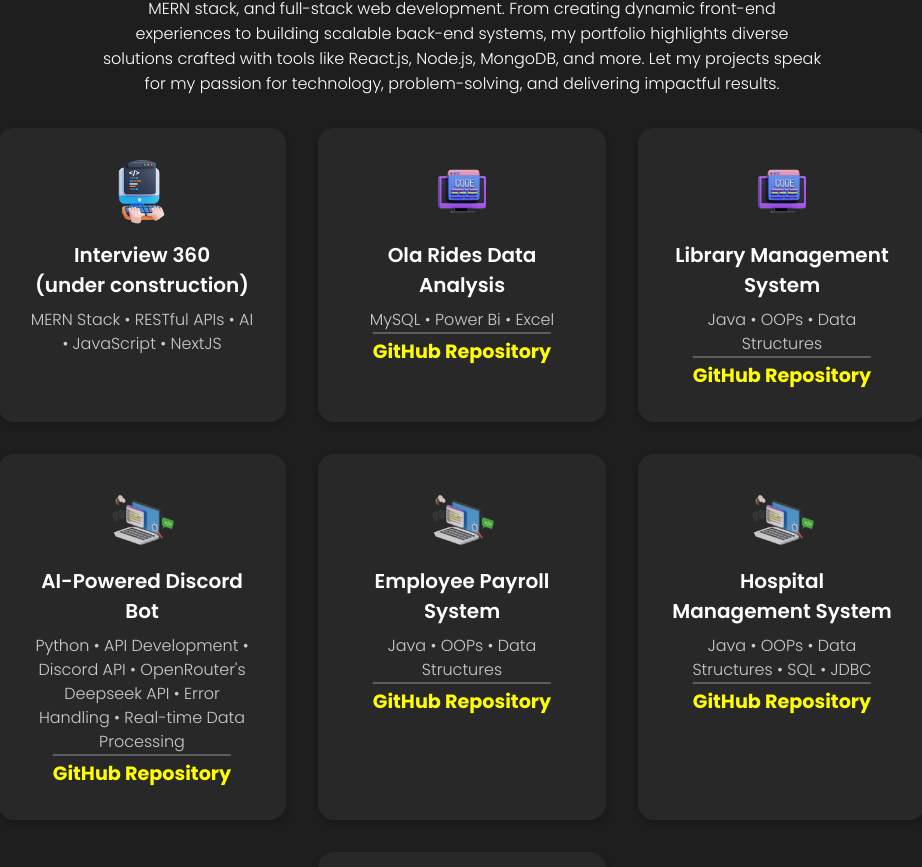
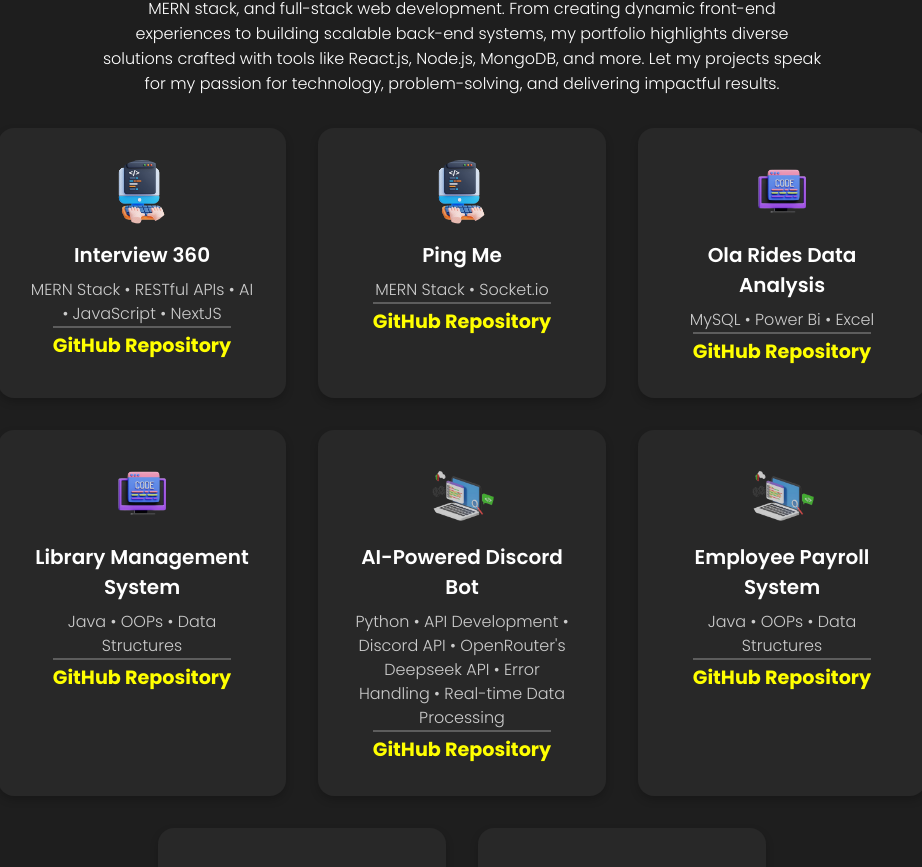
Before and after one commit to preetigaikwad22/my-portfolio, a React (Create React App) app: page / in a window 1280 px wide. Shown: the part 1957-2824 px from the top of the page, without its empty margins (178-1100 px from the left). Built offline with nearby package versions, Linux system fonts and the light colour scheme.

Commit message:
Updated projects

```diff
--- a/src/components/Projects/Projects.jsx
+++ b/src/components/Projects/Projects.jsx
@@ -25,9 +25,34 @@ const Projects = () => {
           <div className="projectBarText">
             <h2>
               Interview 360 <br />
-              (under construction)
             </h2>
             <p>MERN Stack • RESTful APIs • AI • JavaScript • NextJS</p>
+            <a
+              href="https://github.com/preetigaikwad22/interview360"
+              className="projectLink"
+              target="_blank"
+              rel="noopener noreferrer"
+            >
+              GitHub Repository
+            </a>
+          </div>
+        </div>
+
+        <div className="projectBar">
+          <img src={frontend} alt="" className="projectBarImg" />
+          <div className="projectBarText">
+            <h2>
+              Ping Me <br />
+            </h2>
+            <p>MERN Stack • Socket.io</p>
+            <a
+              href="https://github.com/preetigaikwad22/ping-me"
+              className="projectLink"
+              target="_blank"
+              rel="noopener noreferrer"
+            >
+              GitHub Repository
+            </a>
           </div>
         </div>
 
```
